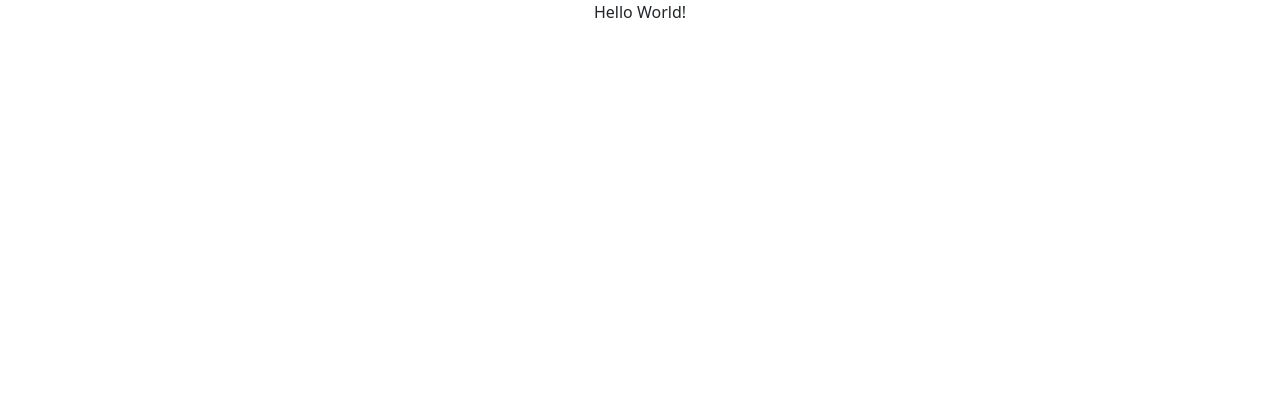
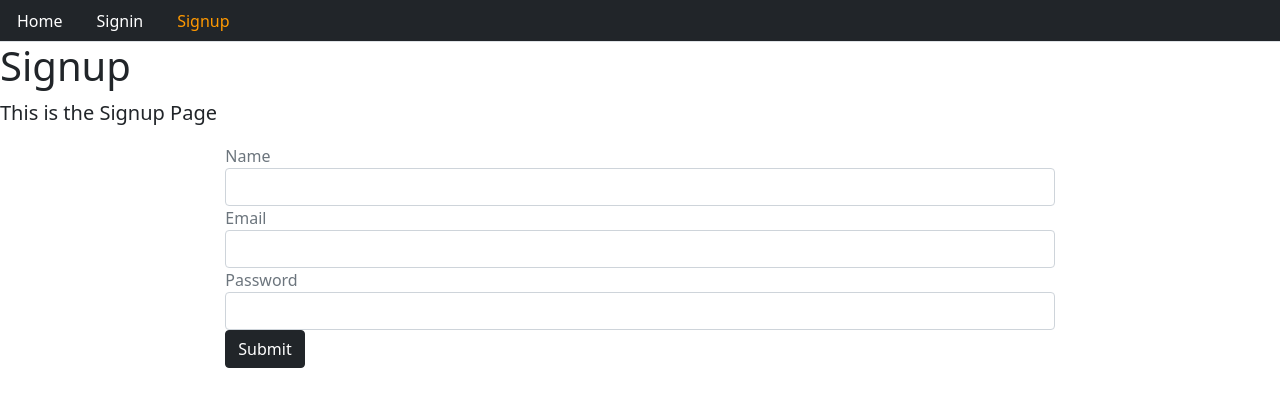
Before and after one commit to abdulfatahi-ishaq/e-commerce, a React (Create React App) app in the folder frontend/: page /signup in a window 1280 px wide. Shown: the top 406 px of the page. Built offline with nearby package versions, Linux system fonts and the light colour scheme.

Commit message:
New Commit

```diff
--- a/frontend/package.json
+++ b/frontend/package.json
@@ -8,6 +8,7 @@
     "@testing-library/user-event": "^12.8.3",
     "react": "^17.0.2",
     "react-dom": "^17.0.2",
+    "react-router-dom": "^5.2.0",
     "react-scripts": "4.0.3",
     "web-vitals": "^1.1.1"
   },
--- a/frontend/src/core/components/layout.js
+++ b/frontend/src/core/components/layout.js
@@ -1,17 +1,19 @@
 import React from "react";
+import Menu from './menu';
 
 const Layout = ({
   title = "Title",
   description = "Description",
   className,
-  content,
+  children,
 }) => (
   <div>
+  <Menu/>
     <div className="jumbotron">
       <h1>{title}</h1>
       <p className="lead">{description}</p>
     </div>
-    <div className={className}>{content}</div>
+    <div className={className}>{children}</div>
   </div>
 );
 
--- a/frontend/src/core/pages/user/signin.js
+++ b/frontend/src/core/pages/user/signin.js
@@ -1,10 +1,9 @@
 import React from "react";
 import Layout from "../../components/layout";
 
-
 const Signin = () => (
   <Layout title="Signin" description="This is the Signin Page">
-    ...
+    {/* {SignupForm} */}
   </Layout>
 );
 export default Signin;
--- a/frontend/src/core/pages/user/signup.js
+++ b/frontend/src/core/pages/user/signup.js
@@ -1,8 +1,29 @@
-import React from 'react';
+import React from "react";
 import Layout from "../../components/layout";
 
-const Signup = () => (<Layout title="Signup" description="This is the Signup Page">
-    ...
-</Layout>);
+const Signup = () => {
+  const signUpForm = () => (
+    <form>
+      <div className="form-group">
+        <label className="text-muted">Name</label>
+        <input type="text" className="form-control" />
+      </div>
+      <div className="form-group">
+        <label className="text-muted">Email</label>
+        <input type="email" className="form-control" />
+      </div>
+      <div className="form-group">
+        <label className="text-muted">Password</label>
+        <input type="password" className="form-control" />
+      </div>
+      <button className="btn btn-dark">Submit</button>
+    </form>
+  );
+  return (
+    <Layout title="Signup" description="This is the Signup Page" className="container col-md-8 offset-md-2">
+      {signUpForm()}
+    </Layout>
+  );
+};
 
 export default Signup;
--- a/frontend/src/index.js
+++ b/frontend/src/index.js
@@ -1,10 +1,10 @@
 import React from 'react';
 import ReactDOM from 'react-dom';
-import App from './App';
+import Routes from './router';
 
 ReactDOM.render(
   <React.StrictMode>
-    <App />
+    <Routes />
   </React.StrictMode>,
   document.getElementById('root')
 );
--- /dev/null
+++ b/frontend/src/router.js
@@ -0,0 +1,19 @@
+import React from "react";
+import { BrowserRouter, Switch, Route } from "react-router-dom";
+import Signin from './core/pages/user/signin';
+import Signup from './core/pages/user/signup';
+import Home from './core/pages/home';
+
+const Routes = () => {
+  return (
+    <BrowserRouter>
+      <Switch>
+          <Route path="/" exact component={Home}/>
+          <Route path="/signin" exact component={Signin}/>
+          <Route path="/signup" exact component={Signup}/>
+      </Switch>
+    </BrowserRouter>
+  );
+};
+
+export default Routes;
```
Also changed, not shown: frontend/src/pages/home.js (deleted, +0 -7 lines), frontend/src/pages/user/signin.js (deleted, +0 -7 lines), frontend/src/pages/user/signup.js (deleted, +0 -7 lines), 1 other file (tests, documents, lock files or other folders).
